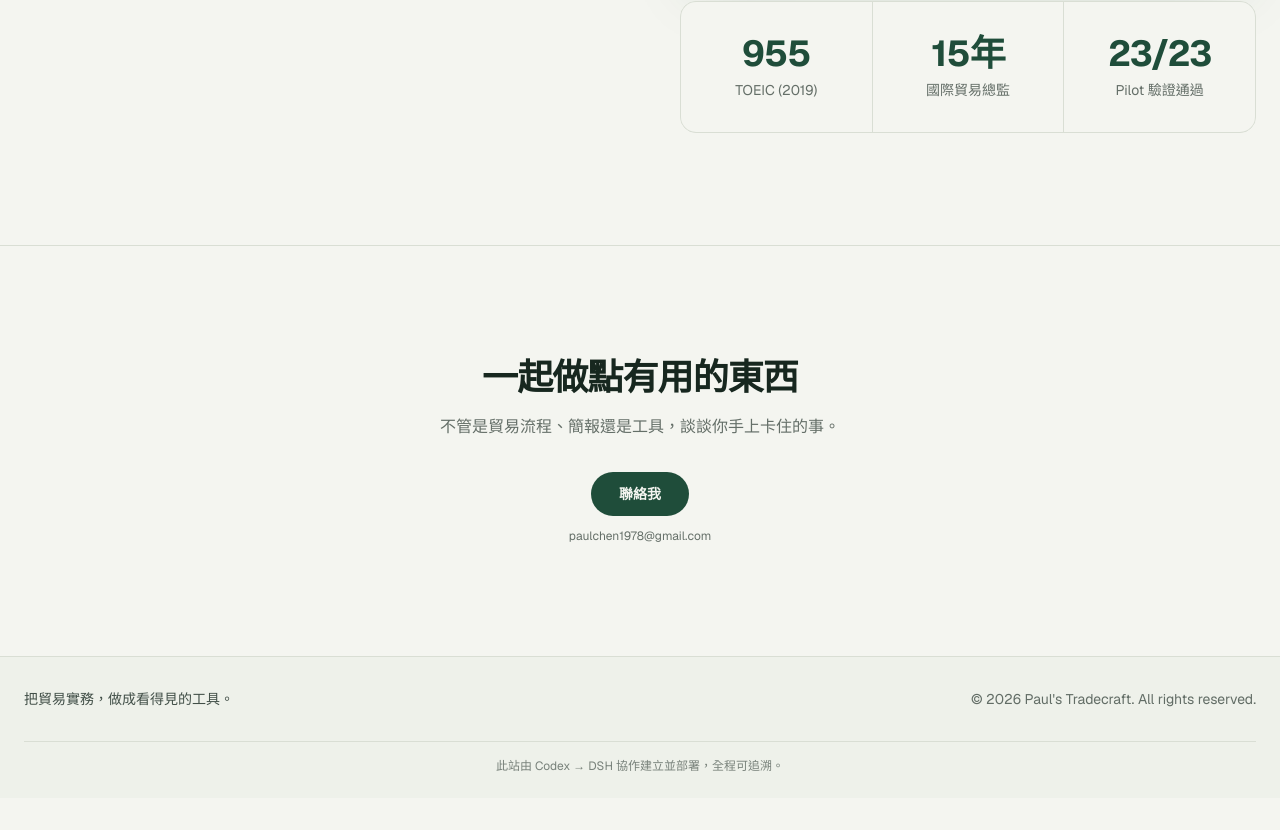
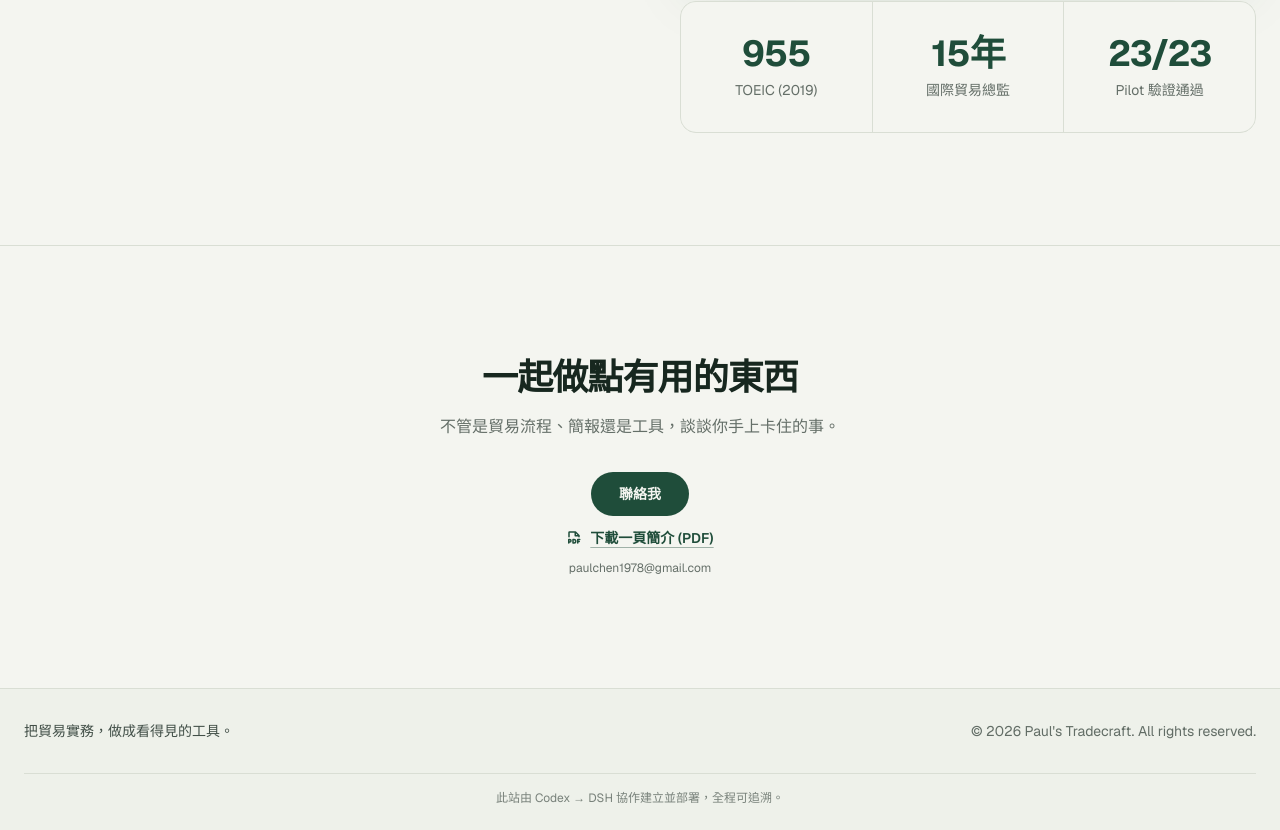
Before and after one commit to apchen1978/pauls-tradecraft, a React (Vite) app: page / in a window 1280 px wide. Shown: the part 5736-6566 px from the top of the page. Before the commit the page ends 6534 px from the top, so only its background shows below. Built offline with nearby package versions, Linux system fonts and the light colour scheme.

Commit message:
content: add AI collaboration one-pager PDF download (built with own ppt-toolkit)

```diff
--- a/src/components/Contact.jsx
+++ b/src/components/Contact.jsx
@@ -1,4 +1,5 @@
 import { motion } from "motion/react";
+import { FilePdf } from "@phosphor-icons/react";
 import { useLang } from "../i18n.jsx";
 
 export default function Contact() {
@@ -38,6 +39,14 @@ export default function Contact() {
           >
             {t.contact.cta}
           </a>
+          <a
+            href="/files/Paul-Tradecraft-OnePager.pdf"
+            download
+            className="inline-flex items-center gap-2 text-sm font-semibold text-forest underline decoration-forest/40 underline-offset-4 transition-colors hover:text-moss"
+          >
+            <FilePdf size={16} weight="bold" />
+            {t.contact.onePager}
+          </a>
           <p className="text-xs text-ink/65">{t.contact.note}</p>
         </motion.div>
       </div>
--- a/src/i18n.jsx
+++ b/src/i18n.jsx
@@ -96,6 +96,7 @@ const dict = {
       sub: "不管是貿易流程、簡報還是工具，談談你手上卡住的事。",
       cta: "聯絡我",
       note: "paulchen1978@gmail.com",
+      onePager: "下載一頁簡介 (PDF)",
     },
     footer: {
       line: "把貿易實務，做成看得見的工具。",
@@ -199,6 +200,7 @@ const dict = {
       sub: "Trade flows, decks, or tools: tell me what is stuck on your desk.",
       cta: "Contact",
       note: "paulchen1978@gmail.com",
+      onePager: "Download one-pager (PDF)",
     },
     footer: {
       line: "Turning trade practice into visible tools.",
```
Also changed, not shown: 1 other file (tests, documents, lock files or other folders).
